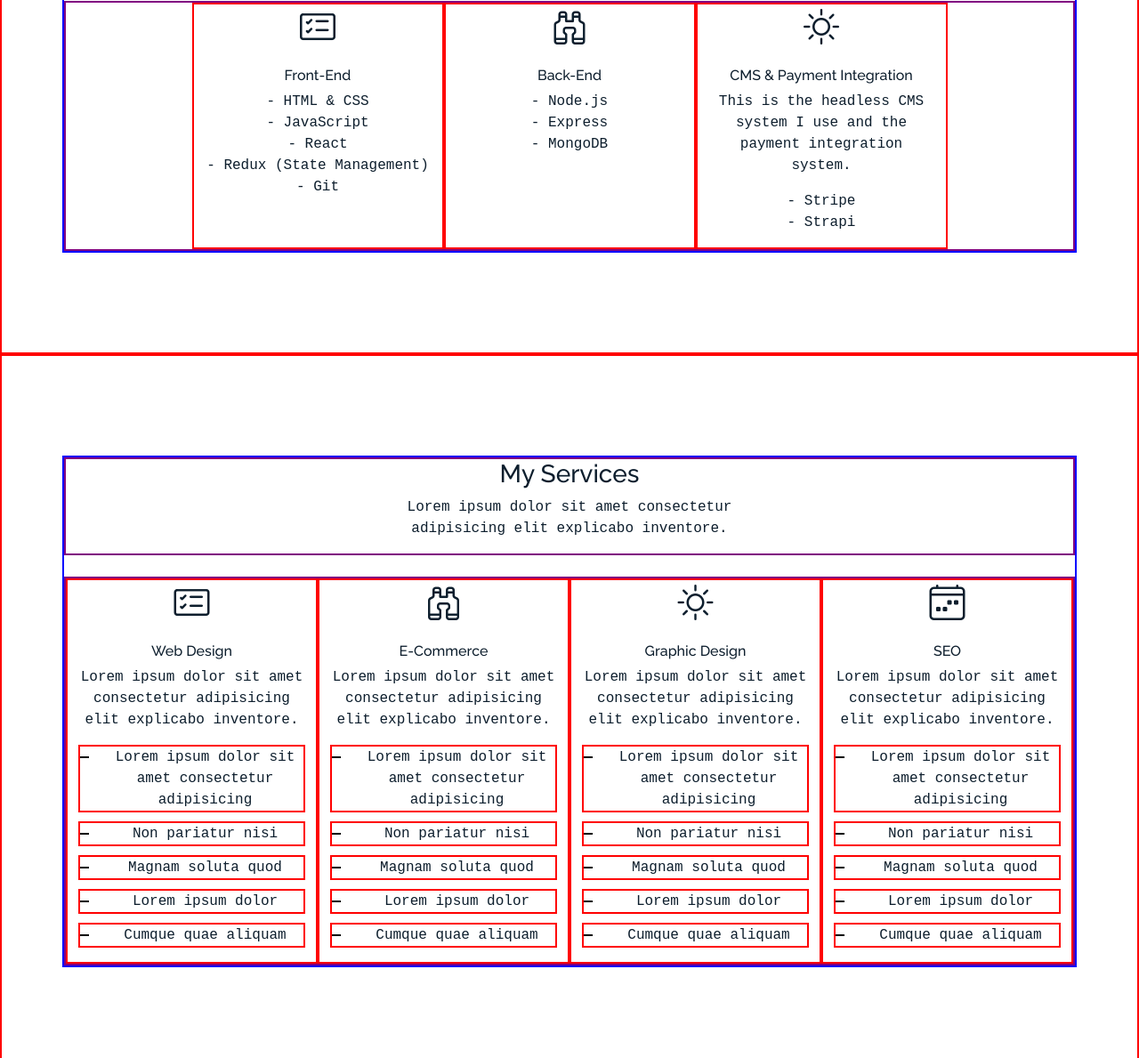
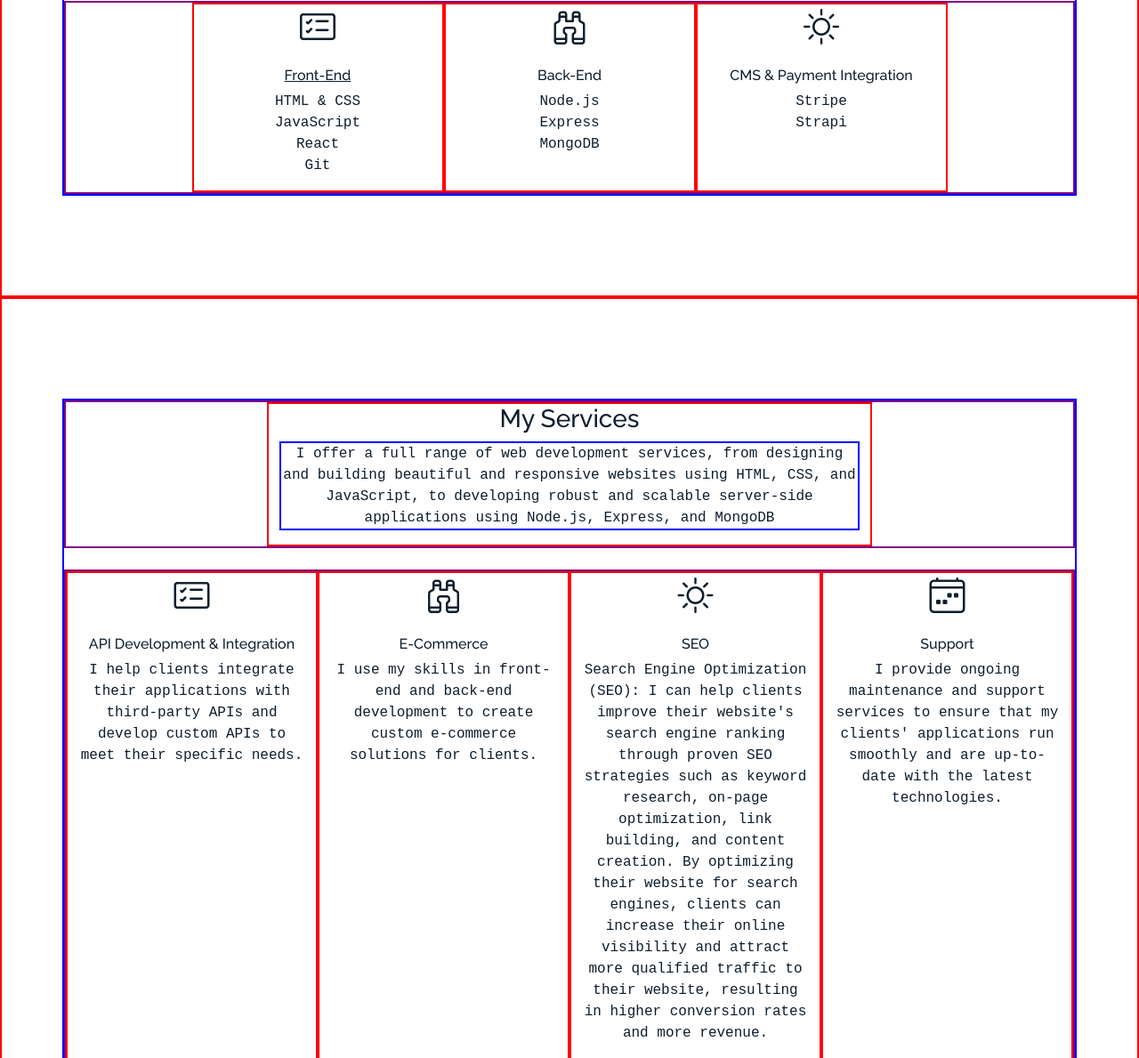
Before and after one commit to developingAdan/newest-Portfolio, a plain HTML site: page index.html in a window 1280 px wide. Shown: the part 1425-2614 px from the top of the page at 89% size. Drawn offline with Linux system fonts and the light colour scheme; a web font is replaced by a local one.

Commit message:
made some small changes

```diff
--- a/assets/css/style.css
+++ b/assets/css/style.css
@@ -315,6 +315,19 @@ h6,
   padding-top: 10px;
 }
 
+.frontEndH4 {
+  text-decoration: underline;
+  /* border: 2px solid red; */
+}
+
+.servicesContainer {
+  border: 2px solid red;
+  width: 60%;
+}
+
+.services .para-container {
+  border: 2px solid blue;
+}
 
  /* .no-gutter {
   border: 2px solid red;
--- a/index.html
+++ b/index.html
@@ -52,13 +52,13 @@
           <div class="tweet d-flex">
             <span class="bi bi-twitter text-white mt-2 mr-3"></span>
             <div>
-              <p><em>Lorem ipsum dolor sit amet consectetur adipisicing elit. Quisquam necessitatibus incidunt ut officiis explicabo inventore. <br> <a href="#">t.co/v82jsk</a></em></p>
+              <p><em> jf<br> <a href="#">t.co/v82jsk</a></em></p>
             </div>
           </div>
         </div>
         <div class="col-md-4 d-none d-md-block">
-          <h3>Hire Me</h3>
-          <p>Lorem ipsum dolor sit amet consectetur adipisicing elit. Quisquam necessitatibus incidunt ut officiisexplicabo inventore. <br> <a href="#">myemail@gmail.com</a></p>
+          <h3>Contact</h3>
+          <p> <br> <a href="#">myemail@gmail.com</a></p>
         </div>
       </div>
 
@@ -81,8 +81,8 @@
       <div class="container">
         <div class="row mb-5 align-items-center">
           <div class="col-md-12 col-lg-6 mb-4 mb-lg-0" data-aos="fade-up">
-            <h2>hey there! I'm Adan</h2>
-            <p class="mb-0">Freelance Creative &amp; Web Developer who's trying to get better everyday</p>
+            <h2>hey! I'm Adan</h2>
+            <p class="mb-0">Freelancer &amp; Software Engineer who's trying to get better everyday</p>
           </div>
           <div class="col-md-12 col-lg-6 text-start text-lg-end" data-aos="fade-up" data-aos-delay="100">
             <div id="filters" class="filters">
@@ -114,8 +114,8 @@
           <div class="item branding col-sm-6 col-md-4 col-lg-4 mb-4">
             <a href="work-single.html" class="item-wrap fancybox">
               <div class="work-info">
-                <h3>Jenny Cakes</h3>
-                <span>E-Commerce</span>
+                <h3>Skater Tracker</h3>
+                <span>Web App</span>
               </div>
               <img class="img-fluid" src="assets/img/img_3.jpg">
             </a>
@@ -148,13 +148,12 @@
 
           <div class="col-12 col-sm-6 col-md-6 col-lg-3 row-content">
             <i class="bi bi-card-checklist"></i>
-            <h4 class="h4 mb-2">Front-End</h4>
+            <h4 class="h4 mb-2 frontEndH4">Front-End</h4>
             <ul class="list-unstyled">
-              <li>- HTML & CSS</li>
-              <li>- JavaScript</li>
-              <li>- React</li>
-              <li>- Redux (State Management)</li>
-              <li>- Git</li>
+              <li>HTML & CSS</li>
+              <li>JavaScript</li>
+              <li>React</li>
+              <li>Git</li>
             </ul>
           </div>
 
@@ -162,18 +161,17 @@
             <i class="bi bi-binoculars"></i>
             <h4 class="h4 mb-2">Back-End</h4>
             <ul class="list-unstyled">
-              <li>- Node.js</li>
-              <li>- Express</li>
-              <li>- MongoDB</li>
+              <li>Node.js</li>
+              <li>Express</li>
+              <li>MongoDB</li>
             </ul>
           </div>
           <div class="col-12 col-sm-6 col-md-6 col-lg-3 row-content">
             <i class="bi bi-brightness-high"></i>
             <h4 class="h4 mb-2">CMS & Payment Integration</h4>
-            <p>This is the headless CMS system I use and the payment integration system.</p>
             <ul class="list-unstyled">
-              <li>- Stripe</li>
-              <li>- Strapi</li>
+              <li>Stripe</li>
+              <li>Strapi</li>
             </ul>
           </div>
         </div>
@@ -186,60 +184,32 @@
     <section class="section services">
       <div class="container">
         <div class="row justify-content-center text-center mb-4">
-          <div class="col-5">
+          <div class="col-5 servicesContainer">
             <h3 class="h3 heading">My Services</h3>
-            <p>Lorem ipsum dolor sit amet consectetur adipisicing elit explicabo inventore.</p>
+            <p class="para-container">I offer a full range of web development services, from designing and building beautiful and responsive websites using HTML, CSS, and JavaScript, to developing robust and scalable server-side applications using Node.js, Express, and MongoDB</p>
           </div>
         </div>
         <div class="row">
 
           <div class="col-12 col-sm-6 col-md-6 col-lg-3 row-content">
             <i class="bi bi-card-checklist"></i>
-            <h4 class="h4 mb-2">Web Design</h4>
-            <p>Lorem ipsum dolor sit amet consectetur adipisicing elit explicabo inventore.</p>
-            <ul class="list-unstyled list-line">
-              <li>Lorem ipsum dolor sit amet consectetur adipisicing</li>
-              <li>Non pariatur nisi</li>
-              <li>Magnam soluta quod</li>
-              <li>Lorem ipsum dolor</li>
-              <li>Cumque quae aliquam</li>
-            </ul>
+            <h4 class="h4 mb-2">API Development & Integration</h4>
+            <p>I help clients integrate their applications with third-party APIs and develop custom APIs to meet their specific needs.</p>
           </div>
           <div class="col-12 col-sm-6 col-md-6 col-lg-3 row-content">
             <i class="bi bi-binoculars"></i>
             <h4 class="h4 mb-2">E-Commerce</h4>
-            <p>Lorem ipsum dolor sit amet consectetur adipisicing elit explicabo inventore.</p>
-            <ul class="list-unstyled list-line">
-              <li>Lorem ipsum dolor sit amet consectetur adipisicing</li>
-              <li>Non pariatur nisi</li>
-              <li>Magnam soluta quod</li>
-              <li>Lorem ipsum dolor</li>
-              <li>Cumque quae aliquam</li>
-            </ul>
+            <p>I use my skills in front-end and back-end development to create custom e-commerce solutions for clients.</p>
           </div>
           <div class="col-12 col-sm-6 col-md-6 col-lg-3 row-content">
             <i class="bi bi-brightness-high"></i>
-            <h4 class="h4 mb-2">Graphic Design</h4>
-            <p>Lorem ipsum dolor sit amet consectetur adipisicing elit explicabo inventore.</p>
-            <ul class="list-unstyled list-line">
-              <li>Lorem ipsum dolor sit amet consectetur adipisicing</li>
-              <li>Non pariatur nisi</li>
-              <li>Magnam soluta quod</li>
-              <li>Lorem ipsum dolor</li>
-              <li>Cumque quae aliquam</li>
-            </ul>
+            <h4 class="h4 mb-2">SEO</h4>
+            <p>Search Engine Optimization (SEO): I can help clients improve their website's search engine ranking through proven SEO strategies such as keyword research, on-page optimization, link building, and content creation. By optimizing their website for search engines, clients can increase their online visibility and attract more qualified traffic to their website, resulting in higher conversion rates and more revenue.</p>
           </div>
           <div class="col-12 col-sm-6 col-md-6 col-lg-3 row-content">
             <i class="bi bi-calendar4-week"></i>
-            <h4 class="h4 mb-2">SEO</h4>
-            <p>Lorem ipsum dolor sit amet consectetur adipisicing elit explicabo inventore.</p>
-            <ul class="list-unstyled list-line">
-              <li>Lorem ipsum dolor sit amet consectetur adipisicing</li>
-              <li>Non pariatur nisi</li>
-              <li>Magnam soluta quod</li>
-              <li>Lorem ipsum dolor</li>
-              <li>Cumque quae aliquam</li>
-            </ul>
+            <h4 class="h4 mb-2">Support</h4>
+            <p>I provide ongoing maintenance and support services to ensure that my clients' applications run smoothly and are up-to-date with the latest technologies.</p>
           </div>
         </div>
       </div>
@@ -334,7 +304,6 @@
         <div class="col-sm-6 social text-md-end">
           <a href="#"><span class="bi bi-twitter"></span></a>
           <a href="#"><span class="bi bi-facebook"></span></a>
-          <a href="#"><span class="bi bi-instagram"></span></a>
           <a href="#"><span class="bi bi-linkedin"></span></a>
         </div>
       </div>
```
